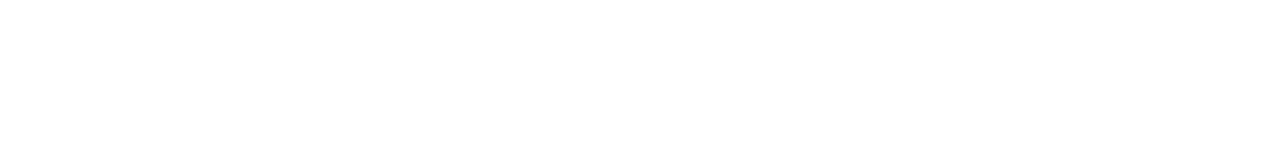
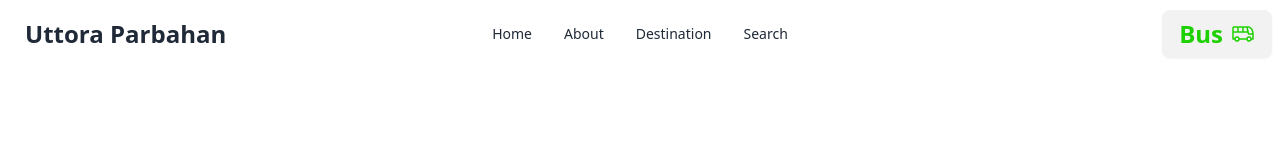
Before and after one commit to mohaiminul375/smart-bus-ticket, a plain HTML site: page index.html in a window 1280 px wide. Drawn offline with nearby package versions, Linux system fonts and the light colour scheme.

Commit message:
create navbar

```diff
--- a/index.html
+++ b/index.html
@@ -10,8 +10,8 @@
         <link
             href="https://fonts.googleapis.com/css2?family=Inter:wght@100..900&family=Raleway:ital,wght@0,100..900;1,100..900&display=swap"
             rel="stylesheet">
-            <!-- custom css -->
-            <link rel="stylesheet" href="style/style.css">
+        <!-- custom css -->
+        <link rel="stylesheet" href="style/style.css">
         <!-- daisy UI -->
         <link
             href="https://cdn.jsdelivr.net/npm/daisyui@4.7.2/dist/full.min.css"
@@ -19,7 +19,48 @@
         <script src="https://cdn.tailwindcss.com"></script>
 
     </head>
-    <body>
-        <!--  -->
+    <body class="">
+        <!--header start -->
+        <header class="">
+            <!-- navbar  -->
+            <div class="navbar bg-base-100">
+                <div class="navbar-start">
+                    <div class="dropdown">
+                        <div tabindex="0" role="button"
+                            class="btn btn-ghost lg:hidden">
+                            <svg xmlns="http://www.w3.org/2000/svg"
+                                class="h-5 w-5" fill="none" viewBox="0 0 24 24"
+                                stroke="currentColor"><path
+                                    stroke-linecap="round"
+                                    stroke-linejoin="round" stroke-width="2"
+                                    d="M4 6h16M4 12h8m-8 6h16" /></svg>
+                        </div>
+                        <ul tabindex="0"
+                            class="menu menu-sm dropdown-content mt-3 z-[1] p-2 shadow bg-base-100 rounded-box w-52">
+                            <li><a>Home</a></li>
+                        <li><a>About</a></li>
+                        <li><a>Destination</a></li>
+                        <li><a>Search</a></li>
+                        </ul>
+                    </div>
+                    <a class="btn btn-ghost text-2xl">Uttora Parbahan</a>
+                </div>
+                <div class="navbar-center hidden lg:flex">
+                    <ul class="menu menu-horizontal px-1">
+                        <li><a>Home</a></li>
+                        <li><a>About</a></li>
+                        <li><a>Destination</a></li>
+                        <li><a>Search</a></li>
+                    </ul>
+                </div>
+                <div class="navbar-end">
+                   <div class="flex items-center gap-2 btn text-2xl text-[#1DD100]">
+                    <a>Bus</a>
+                    <img class="" src="images/bus-icon.png" alt="">
+                   </div>
+                </div>
+            </div>
+        </header>
+        <!-- header end -->
     </body>
 </html>
```
